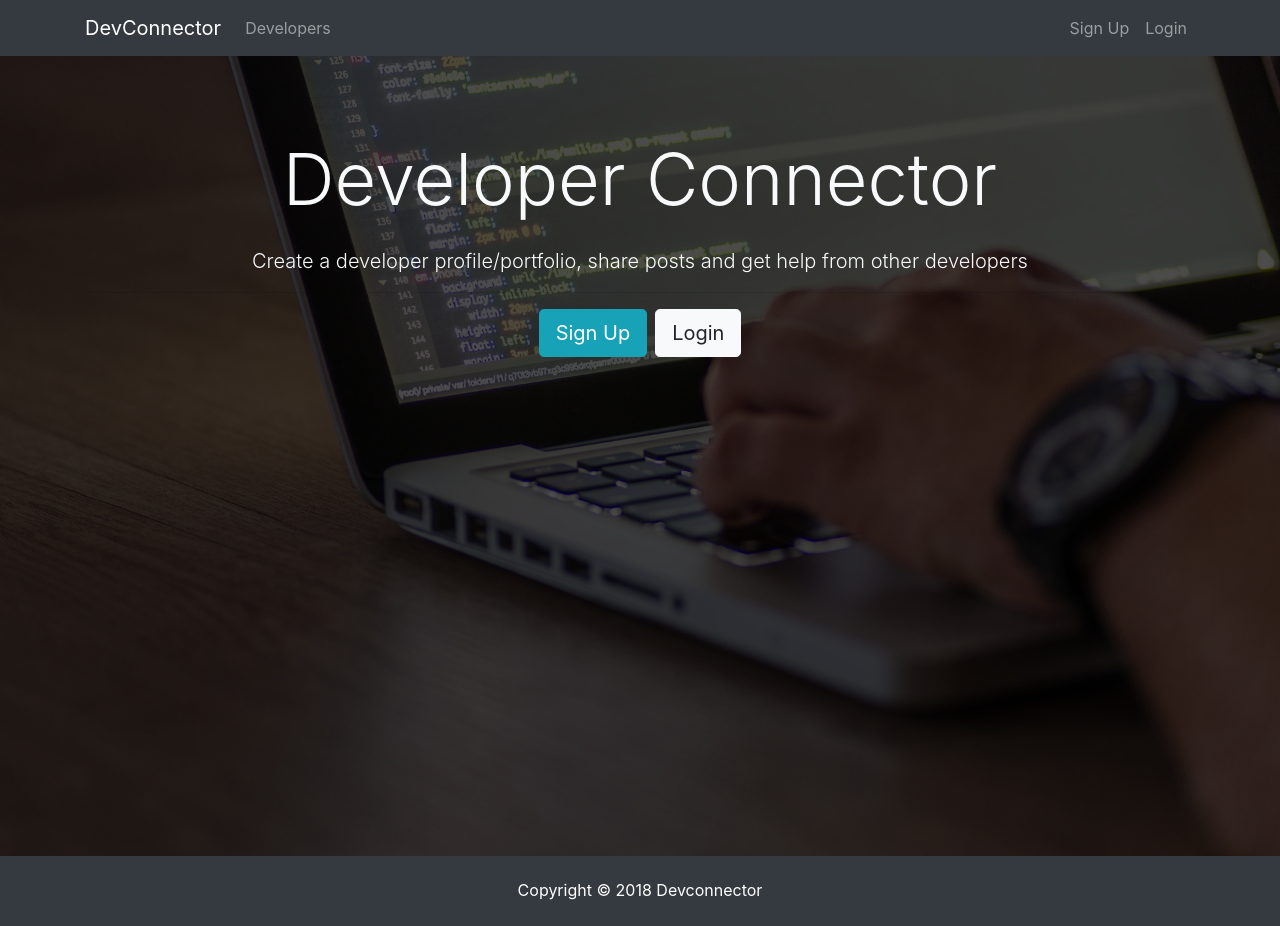
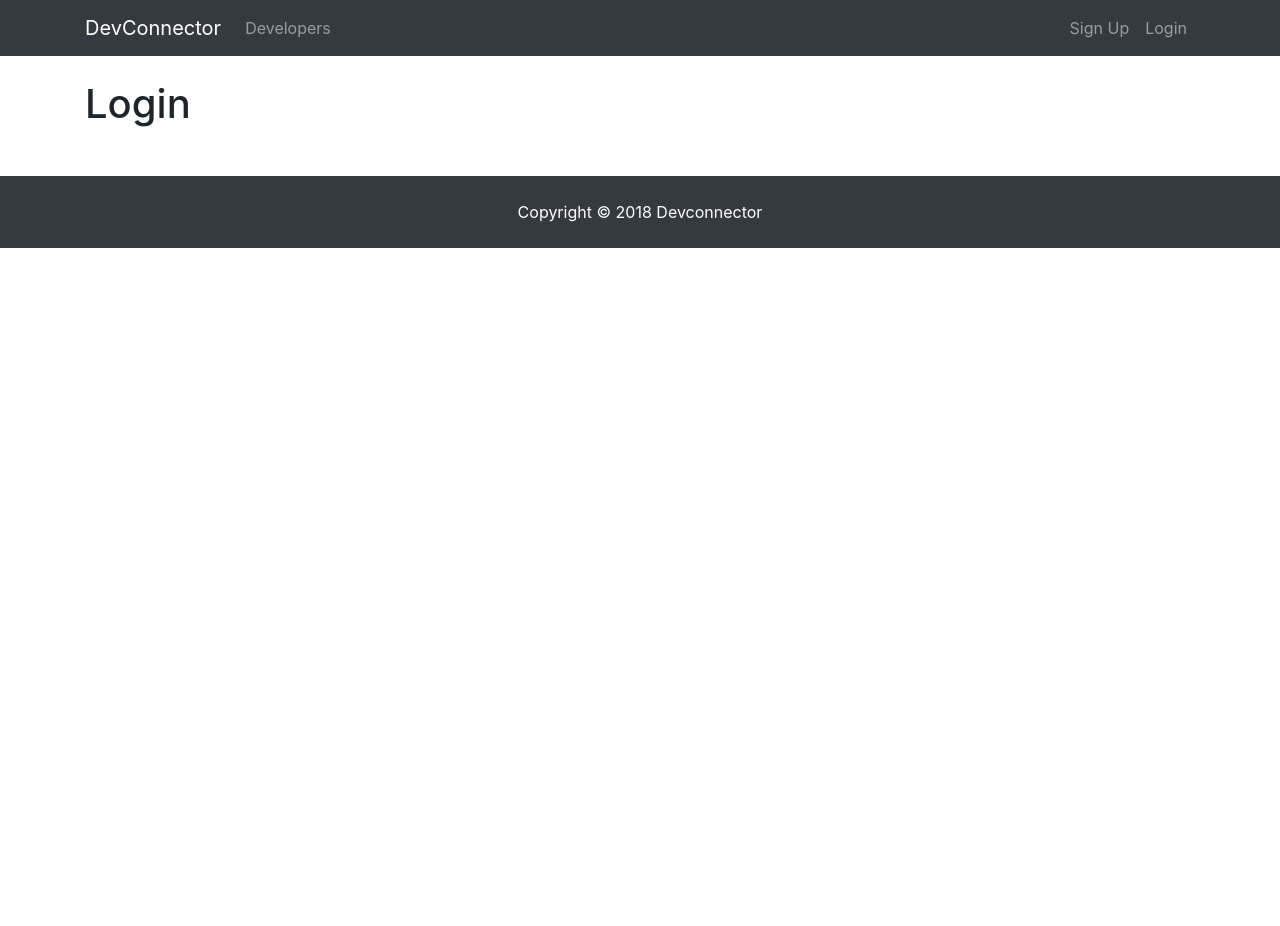
Before and after one commit to krishna21august/MERN-social-app, a React (Create React App) app in the folder client/: page /login in a window 1280 px wide. After the commit the page ends 800 px from the top, so only its background shows below. Built offline with nearby package versions, Linux system fonts and the light colour scheme.

Commit message:
added react-dom-router and made links dynamic

```diff
--- a/client/src/App.js
+++ b/client/src/App.js
@@ -1,17 +1,26 @@
 import React, { Component } from "react";
+import { BrowserRouter as Router, Route } from "react-router-dom";
 import Navbar from "./components/layout/Navbar";
 import Footer from "./components/layout/Footer";
 import Landing from "./components/layout/Landing";
+import Register from "./components/auth/Register";
+import Login from "./components/auth/Login";
 import "./App.css";
 
 class App extends Component {
   render() {
     return (
-      <div className="App">
-        <Navbar />
-        <Landing />
-        <Footer />
-      </div>
+      <Router>
+        <div className="App">
+          <Navbar />
+          <Route exact path="/" component={Landing} />
+          <div className="container">
+            <Route exact path="/register" component={Register} />
+            <Route exact path="/login" component={Login} />
+          </div>
+          <Footer />
+        </div>
+      </Router>
     );
   }
 }
--- /dev/null
+++ b/client/src/components/auth/Login.js
@@ -0,0 +1,13 @@
+import React, { Component } from "react";
+
+class Login extends Component {
+  render() {
+    return (
+      <div>
+        <h1>Login</h1>
+      </div>
+    );
+  }
+}
+
+export default Login;
--- /dev/null
+++ b/client/src/components/auth/Register.js
@@ -0,0 +1,13 @@
+import React, { Component } from "react";
+
+class Register extends Component {
+  render() {
+    return (
+      <div>
+        <h1>Register</h1>
+      </div>
+    );
+  }
+}
+
+export default Register;
--- a/client/src/components/layout/Navbar.js
+++ b/client/src/components/layout/Navbar.js
@@ -1,4 +1,5 @@
 import React, { Component } from "react";
+import { Link } from "react-router-dom";
 
 class Navbar extends Component {
   render() {
@@ -29,14 +30,14 @@
 
             <ul className="navbar-nav ml-auto">
               <li className="nav-item">
-                <a className="nav-link" href="register.html">
+                <Link className="nav-link" to="/register">
                   Sign Up
-                </a>
+                </Link>
               </li>
               <li className="nav-item">
-                <a className="nav-link" href="login.html">
+                <Link className="nav-link" to="/login">
                   Login
-                </a>
+                </Link>
               </li>
             </ul>
           </div>
```
